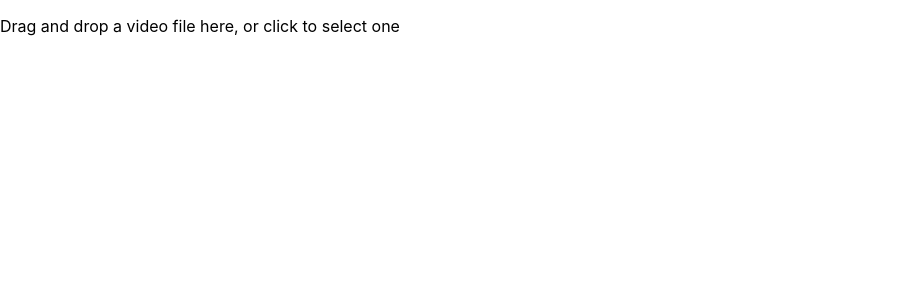
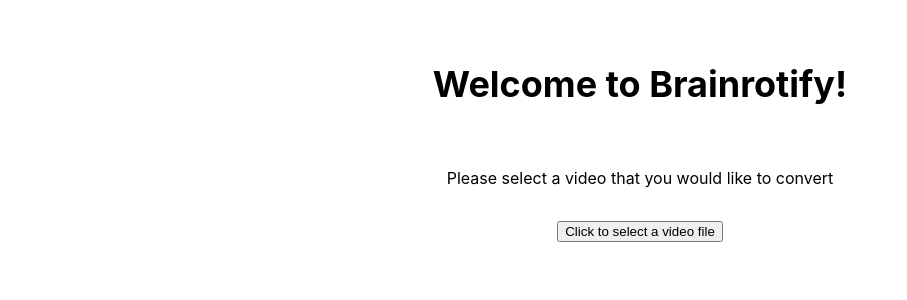
Before and after one commit to chenjerry623/Brainrotify, a React (Create React App) app in the folder client/: page / in a window 1280 px wide. Shown: the top 300 px of the page, without its empty margins (0-907 px from the left). Built offline with nearby package versions, Linux system fonts and the light colour scheme.

Commit message:
added changes to videoEditor

```diff
--- a/client/src/App.css
+++ b/client/src/App.css
@@ -1,5 +1,6 @@
-.App {
+/* .App {
   text-align: center;
+  background-color: black;
 }
 
 .App-logo {
@@ -35,4 +36,21 @@
   to {
     transform: rotate(360deg);
   }
+} */
+
+.dragDrop {
+  background-color: yellow;
+  margin: 0 auto;
+  display: flex;
+  flex-direction: column;
+  align-items: center;
+  justify-content: center;
+  text-align: center;
+
+  padding-left: 7rem;
+  padding-right: 7rem;
+
 }
+.description {
+
+}
--- a/client/src/App.js
+++ b/client/src/App.js
@@ -1,10 +1,18 @@
-import logo from './logo.svg';
+//import logo from './logo.svg';
 import './App.css';
 import VideoEditor from './VideoEditor';
 
 function App() {
   return (
-    <VideoEditor/>
+
+    <section id='mainPage'>
+      <VideoEditor/>
+      {/* <div className='dragDrop'>
+        <p className='description'>
+          Please select a file you would like to upload:
+        </p>
+      </div> */}
+    </section>
   );
 }
 
--- /dev/null
+++ b/client/src/VideoEditor.css
@@ -0,0 +1,24 @@
+.HandleVideoInput {
+    margin: 0 auto;
+    display: flex;
+    flex-direction: column;
+    align-items: center;
+    justify-content: center;
+    text-align: center;
+
+    padding-left: 7rem;
+    padding-right: 7rem;
+}
+
+.welcomeMsg {
+    font-size: 1.5rem;
+    padding-top: 2rem;
+}
+
+.description {
+    padding-top: 1rem;
+}
+
+.selectFile {
+    padding-top: 1rem;
+}
--- a/client/src/VideoEditor.js
+++ b/client/src/VideoEditor.js
@@ -1,5 +1,6 @@
 import React, { useState } from 'react';
 import { useDropzone } from 'react-dropzone';
+import './VideoEditor.css';
 
 const VideoEditor = () => {
   const [inputVideo, setInputVideo] = useState(null);
@@ -12,11 +13,12 @@
     const acceptedFileTypes = ['video/mp4', 'video/avi']; // Add more types as needed
     if (!acceptedFileTypes.includes(file.type)) {
       console.error('Unsupported file type:', file.type);
+      window.alert("Please select file of type mp4 or avi");
       return;
     }
 
     // Check file size (limit to 100MB for example)
-    const fileSizeLimit = 100 * 1024 * 1024; // 100MB
+    const fileSizeLimit = 10000 * 1024 * 1024; // 100MB
     if (file.size > fileSizeLimit) {
       console.error('File size exceeds limit:', file.size);
       return;
@@ -30,7 +32,12 @@
       const formData = new FormData();
       formData.append('video', inputVideo);
 
-      const response = await fetch('http://localhost:3001/process-video', {
+      // const response = await fetch('http://localhost:3001/process-video', {
+      //   method: 'POST',
+      //   body: formData,
+      // });
+
+      const response = await fetch('/process-video', {
         method: 'POST',
         body: formData,
       });
@@ -43,29 +50,50 @@
       setOutputVideo(URL.createObjectURL(processedVideoBlob));
     } catch (error) {
       console.error('Error processing video:', error);
+      window.alert(error);
     }
   };
 
   const { getRootProps, getInputProps } = useDropzone({ onDrop: handleDrop });
 
   return (
-    <div>
-      <div {...getRootProps()}>
+    <div className='HandleVideoInput'>
+
+      <div className='welcomeMsg'>
+        <h1>Welcome to Brainrotify!</h1>
+      </div>
+
+      <div className='description'>
+        <p>
+          Please select a video that you would like to convert
+        </p>
+      </div>
+
+      <div {...getRootProps()} className='selectFile'>
         <input {...getInputProps()} />
-        <p>Drag and drop a video file here, or click to select one</p>
+        {/* <p>Drag and drop a video file here, or click to select one</p> */}
+        <button>Click to select a video file</button>
       </div>
+
+
       {inputVideo && (
         <div>
-          <p>Input Video: {inputVideo.name}</p>
+          <p>
+            Input Video: {inputVideo.name}
+          </p>
           <button onClick={processVideo}>Process Video</button>
         </div>
       )}
+
+
       {outputVideo && (
         <div>
           <p>Output Video:</p>
-          <video controls width="400" src={outputVideo} />
+          <video controls width="1000" src={outputVideo} />
         </div>
       )}
+
+
     </div>
   );
 };
--- a/package.json
+++ b/package.json
@@ -2,5 +2,8 @@
   "dependencies": {
     "ffmpeg": "^0.0.4",
     "react-dropzone": "^14.2.3"
-  }
+  },
+  "proxy": "http://localhost:3001"
+
+
 }
```
Also changed, not shown: 1 other file (tests, documents, lock files or other folders).
